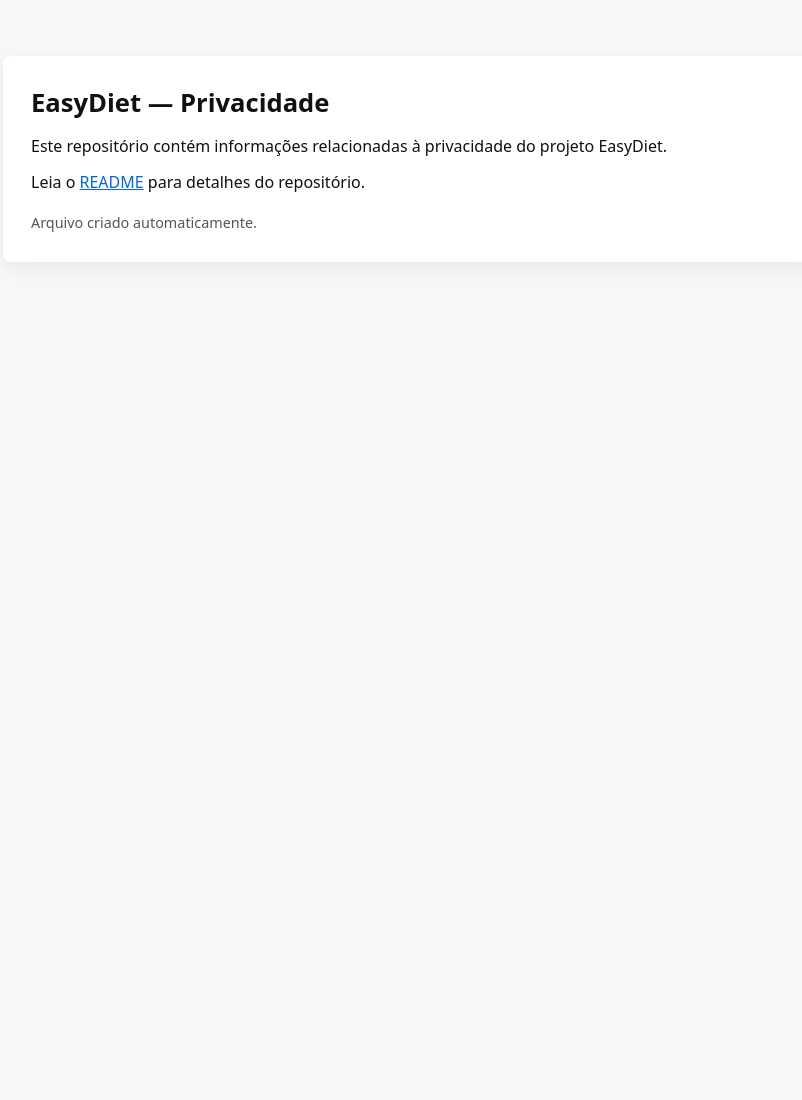
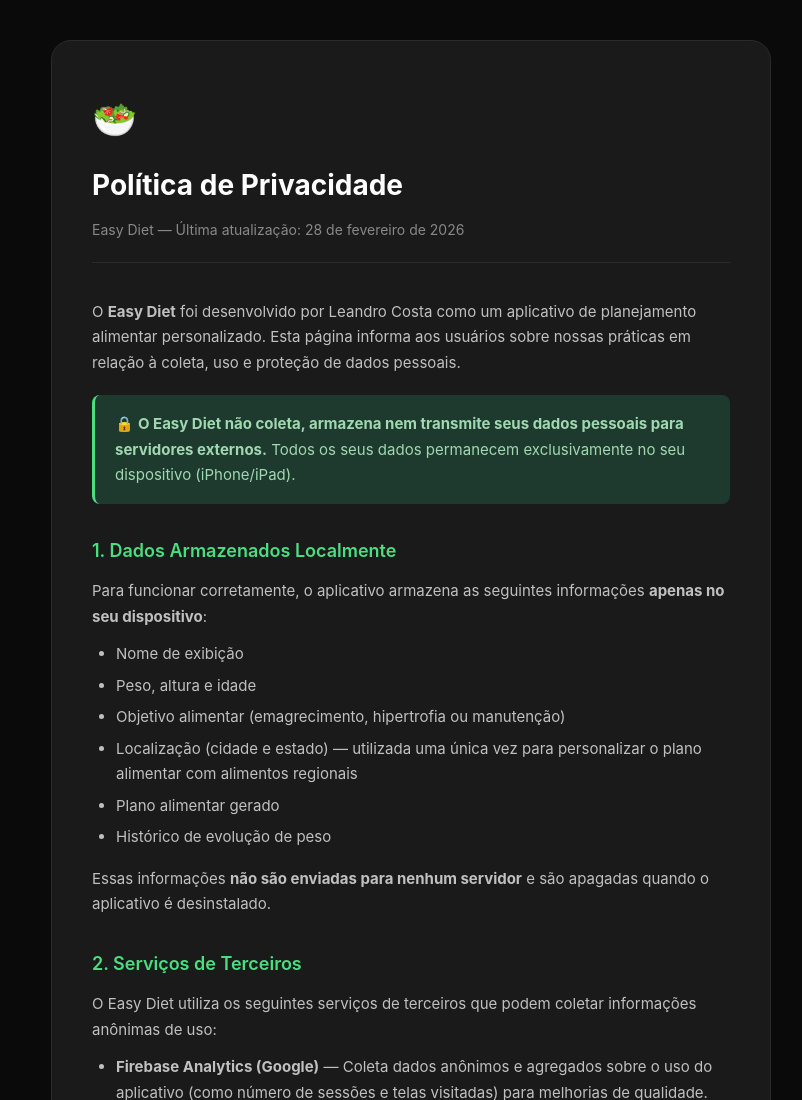
Before and after one commit to leoassiscosta/easydiet-privacy, a plain HTML site: page index.html in a window 1280 px wide. Shown: the top 1100 px of the page, without its empty margins (229-1031 px from the left). Before the commit the page ends 800 px from the top, so only its background shows below. Drawn offline with Linux system fonts and the light colour scheme.

Commit message:
Revise HTML structure and content for privacy policy
Updated the HTML structure and styling for the privacy policy page, including changes to the title, meta tags, and layout. Enhanced the content to provide clearer information regarding data privacy practices.

```diff
--- a/index.html
+++ b/index.html
@@ -1,24 +1,137 @@
-<!doctype html>
+<!DOCTYPE html>
 <html lang="pt-BR">
-  <head>
-    <meta charset="utf-8">
-    <meta name="viewport" content="width=device-width,initial-scale=1">
-    <title>EasyDiet — Privacy</title>
+<head>
+    <meta charset="UTF-8">
+    <meta name="viewport" content="width=device-width, initial-scale=1.0">
+    <title>Easy Diet - Política de Privacidade</title>
     <style>
-      body{font-family:system-ui,-apple-system,Segoe UI,Roboto,Helvetica,Arial;line-height:1.5;color:#111;margin:0;padding:24px;background:#f7f7f8}
-      main{max-width:760px;margin:32px auto;background:#fff;padding:28px;border-radius:8px;box-shadow:0 6px 18px rgba(20,20,40,0.06)}
-      h1{margin:0 0 12px;font-size:1.6rem}
-      p{margin:0 0 12px}
-      a{color:#0366d6}
-      footer{margin-top:18px;font-size:0.9rem;color:#555}
+        * { margin: 0; padding: 0; box-sizing: border-box; }
+        body {
+            font-family: -apple-system, BlinkMacSystemFont, 'Segoe UI', Roboto, sans-serif;
+            background: #0a0a0a;
+            color: #e0e0e0;
+            line-height: 1.7;
+            padding: 40px 20px;
+        }
+        .container {
+            max-width: 720px;
+            margin: 0 auto;
+            background: #1a1a1a;
+            border-radius: 20px;
+            padding: 48px 40px;
+            border: 1px solid #2a2a2a;
+        }
+        h1 {
+            font-size: 28px;
+            font-weight: 700;
+            color: #ffffff;
+            margin-bottom: 8px;
+        }
+        .subtitle {
+            color: #888;
+            font-size: 14px;
+            margin-bottom: 36px;
+            border-bottom: 1px solid #2a2a2a;
+            padding-bottom: 20px;
+        }
+        h2 {
+            font-size: 18px;
+            font-weight: 600;
+            color: #4ade80;
+            margin-top: 32px;
+            margin-bottom: 12px;
+        }
+        p, li {
+            font-size: 15px;
+            color: #c0c0c0;
+            margin-bottom: 12px;
+        }
+        ul {
+            padding-left: 24px;
+            margin-bottom: 16px;
+        }
+        li { margin-bottom: 6px; }
+        .highlight {
+            background: #1e3a2f;
+            border-left: 3px solid #4ade80;
+            padding: 16px 20px;
+            border-radius: 8px;
+            margin: 20px 0;
+        }
+        .highlight p { margin-bottom: 0; color: #a0d8b0; }
+        a { color: #4ade80; text-decoration: none; }
+        a:hover { text-decoration: underline; }
+        .footer {
+            margin-top: 36px;
+            padding-top: 20px;
+            border-top: 1px solid #2a2a2a;
+            font-size: 13px;
+            color: #666;
+            text-align: center;
+        }
+        .logo { font-size: 36px; margin-bottom: 12px; }
     </style>
-  </head>
-  <body>
-    <main>
-      <h1>EasyDiet — Privacidade</h1>
-      <p>Este repositório contém informações relacionadas à privacidade do projeto EasyDiet.</p>
-      <p>Leia o <a href="README.md">README</a> para detalhes do repositório.</p>
-      <footer>Arquivo criado automaticamente.</footer>
-    </main>
-  </body>
+</head>
+<body>
+    <div class="container">
+        <div class="logo">🥗</div>
+        <h1>Política de Privacidade</h1>
+        <p class="subtitle">Easy Diet — Última atualização: 28 de fevereiro de 2026</p>
+
+        <p>O <strong>Easy Diet</strong> foi desenvolvido por Leandro Costa como um aplicativo de planejamento alimentar personalizado. Esta página informa aos usuários sobre nossas práticas em relação à coleta, uso e proteção de dados pessoais.</p>
+
+        <div class="highlight">
+            <p>🔒 <strong>O Easy Diet não coleta, armazena nem transmite seus dados pessoais para servidores externos.</strong> Todos os seus dados permanecem exclusivamente no seu dispositivo (iPhone/iPad).</p>
+        </div>
+
+        <h2>1. Dados Armazenados Localmente</h2>
+        <p>Para funcionar corretamente, o aplicativo armazena as seguintes informações <strong>apenas no seu dispositivo</strong>:</p>
+        <ul>
+            <li>Nome de exibição</li>
+            <li>Peso, altura e idade</li>
+            <li>Objetivo alimentar (emagrecimento, hipertrofia ou manutenção)</li>
+            <li>Localização (cidade e estado) — utilizada uma única vez para personalizar o plano alimentar com alimentos regionais</li>
+            <li>Plano alimentar gerado</li>
+            <li>Histórico de evolução de peso</li>
+        </ul>
+        <p>Essas informações <strong>não são enviadas para nenhum servidor</strong> e são apagadas quando o aplicativo é desinstalado.</p>
+
+        <h2>2. Serviços de Terceiros</h2>
+        <p>O Easy Diet utiliza os seguintes serviços de terceiros que podem coletar informações anônimas de uso:</p>
+        <ul>
+            <li><strong>Firebase Analytics (Google)</strong> — Coleta dados anônimos e agregados sobre o uso do aplicativo (como número de sessões e telas visitadas) para melhorias de qualidade. Nenhum dado pessoal é identificado. <a href="https://firebase.google.com/support/privacy" target="_blank">Política do Firebase</a></li>
+            <li><strong>Firebase Crashlytics (Google)</strong> — Coleta automaticamente relatórios de erros técnicos (crashes) para melhorar a estabilidade do aplicativo. <a href="https://firebase.google.com/support/privacy" target="_blank">Política do Firebase</a></li>
+            <li><strong>RevenueCat</strong> — Gerencia assinaturas e compras dentro do aplicativo. Os dados de transação são processados diretamente pela Apple e pelo RevenueCat, sem que o desenvolvedor tenha acesso a dados financeiros pessoais. <a href="https://www.revenuecat.com/privacy" target="_blank">Política do RevenueCat</a></li>
+            <li><strong>OpenAI API</strong> — Utilizada para gerar planos alimentares personalizados. Os dados enviados (perfil básico sem identificação pessoal) são processados conforme a <a href="https://openai.com/policies/privacy-policy" target="_blank">Política de Privacidade da OpenAI</a>.</li>
+        </ul>
+
+        <h2>3. Localização</h2>
+        <p>O aplicativo solicita acesso à sua localização <strong>uma única vez</strong> durante a configuração inicial para identificar sua cidade e estado. Essa informação é usada exclusivamente para sugerir alimentos regionais no plano alimentar. A localização é armazenada apenas localmente e <strong>não é rastreada continuamente</strong>.</p>
+
+        <h2>4. Dados de Crianças</h2>
+        <p>O Easy Diet não é direcionado a crianças menores de 13 anos e não coleta intencionalmente dados de menores.</p>
+
+        <h2>5. Segurança</h2>
+        <p>Como todos os dados são armazenados localmente no seu dispositivo, a segurança dos seus dados está protegida pelas medidas de segurança nativas do iOS (criptografia de disco, Face ID/Touch ID, código de acesso).</p>
+
+        <h2>6. Seus Direitos</h2>
+        <p>Você pode a qualquer momento:</p>
+        <ul>
+            <li><strong>Acessar</strong> seus dados diretamente no aplicativo</li>
+            <li><strong>Excluir</strong> todos os seus dados através do botão "Resetar Todos os Dados" nas Configurações</li>
+            <li><strong>Revogar</strong> a permissão de localização nas Configurações do iOS</li>
+        </ul>
+
+        <h2>7. Alterações nesta Política</h2>
+        <p>Podemos atualizar esta Política de Privacidade periodicamente. Recomendamos verificar esta página regularmente. As alterações entram em vigor imediatamente após a publicação.</p>
+
+        <h2>8. Contato</h2>
+        <p>Se tiver dúvidas sobre esta Política de Privacidade, entre em contato:</p>
+        <p>📧 <a href="mailto:leoassiscosta@gmail.com">leoassiscosta@gmail.com</a></p>
+
+        <div class="footer">
+            <p>© 2026 Easy Diet por Leandro Costa. Todos os direitos reservados.</p>
+        </div>
+    </div>
+</body>
 </html>
```
